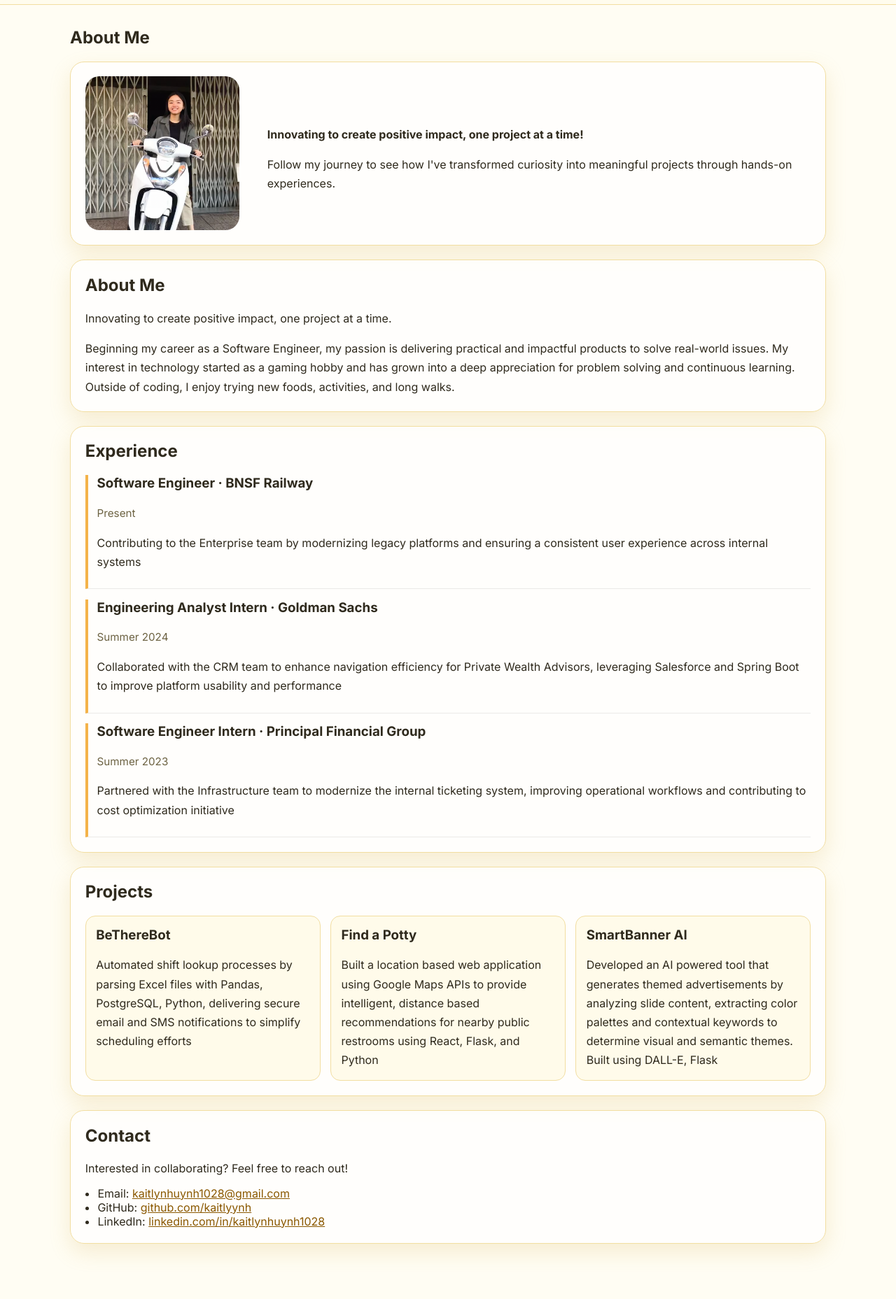
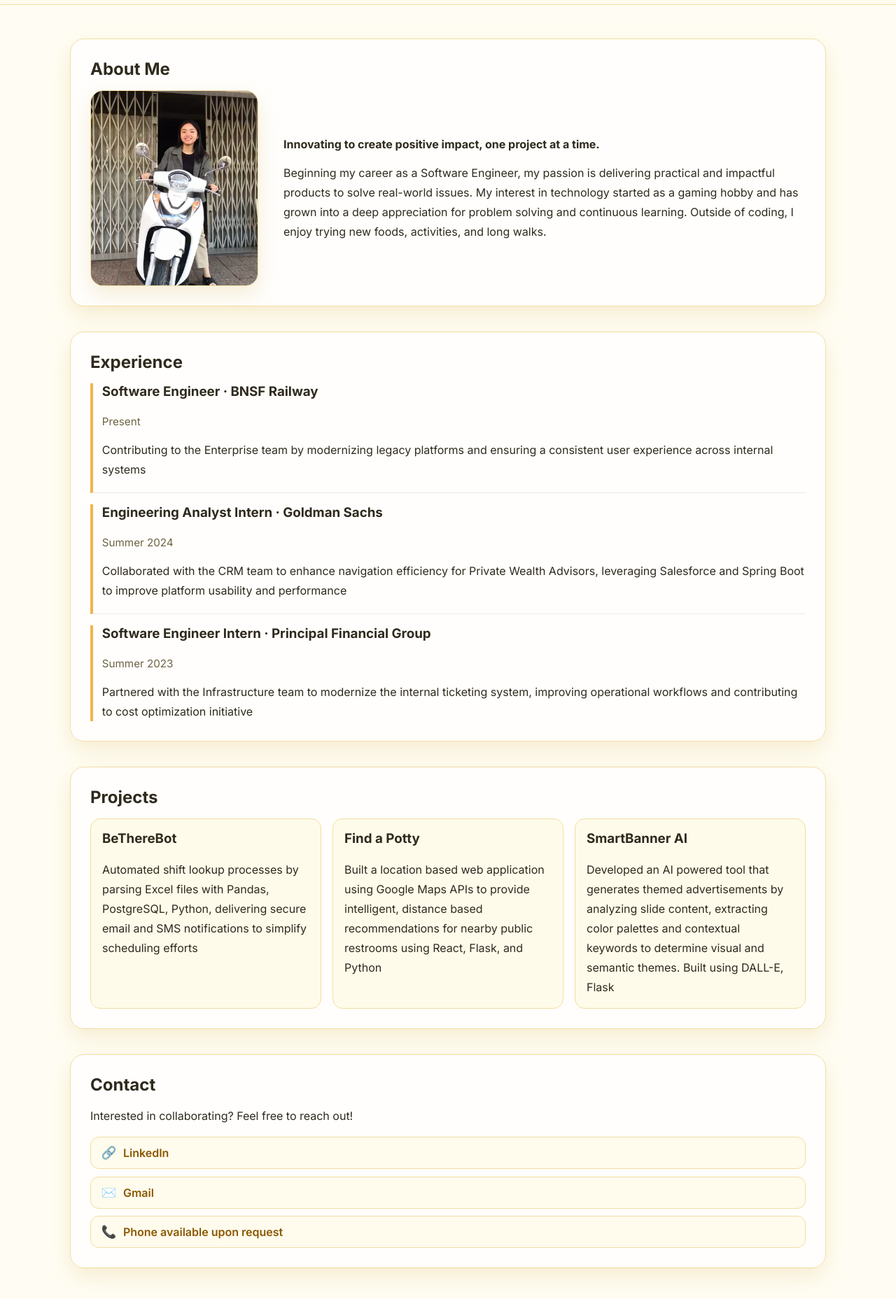
Before and after one commit to kaitlyynh/personal-github-page, a plain HTML site: page index.html in a window 1280 px wide. Shown: the part 43-1900 px from the top of the page at 70% size. Before the commit the page ends 1869 px from the top, so only its background shows below. Drawn offline with Linux system fonts and the light colour scheme.

Commit message:
Refine homepage layout and contact icon styling

```diff
--- a/index.html
+++ b/index.html
@@ -32,31 +32,23 @@
     </header>
 
     <main id="home" class="container">
-      <section id="about" class="section">
+      <section id="about" class="card section">
         <h2>About Me</h2>
-
-        <article class="card about-card">
+        <article class="about-card">
           <img src="about-me-pic.png" alt="Kaitlyn Huynh" class="about-image" />
-
           <div class="about-text">
-            <p><strong>Innovating to create positive impact, one project at a time!</strong></p>
             <p>
-            Follow my journey to see how I've transformed curiosity into meaningful projects through hands-on experiences.
-          </p>
+              <strong>Innovating to create positive impact, one project at a time.</strong>
+            </p>
+            <p>
+              Beginning my career as a Software Engineer, my passion is delivering practical and
+              impactful products to solve real-world issues. My interest in technology started as
+              a gaming hobby and has grown into a deep appreciation for problem solving and
+              continuous learning. Outside of coding, I enjoy trying new foods, activities, and
+              long walks.
+            </p>
           </div>
         </article>
-      </section>
-
-
-      <section id="about" class="card section">
-        <h2>About Me</h2>
-
-        <p>Innovating to create positive impact, one project at a time.</p>
-              <p>
-                Beginning my career as a Software Engineer, my passion is delivering practical and impactful products to solve real-world issues.
-                My interest in technology started as a gaming hobby and has grown into a deep appreciation for problem solving and continuous learning.
-                Outside of coding, I enjoy trying new foods, activities, and long walks.
-              </p>
       </section>
 
       <section id="experience" class="card section">
@@ -66,19 +58,26 @@
             <h3>Software Engineer · BNSF Railway</h3>
             <p class="muted">Present</p>
             <p>
-              Contributing to the Enterprise team by modernizing legacy platforms and ensuring a consistent user experience across internal systems</p>
+              Contributing to the Enterprise team by modernizing legacy platforms and ensuring a
+              consistent user experience across internal systems
+            </p>
           </article>
           <article>
             <h3>Engineering Analyst Intern · Goldman Sachs</h3>
             <p class="muted">Summer 2024</p>
             <p>
-              Collaborated with the CRM team to enhance navigation efficiency for Private Wealth Advisors, leveraging Salesforce and Spring Boot to improve platform usability and performance</p>
+              Collaborated with the CRM team to enhance navigation efficiency for Private Wealth
+              Advisors, leveraging Salesforce and Spring Boot to improve platform usability and
+              performance
+            </p>
           </article>
           <article>
             <h3>Software Engineer Intern · Principal Financial Group</h3>
             <p class="muted">Summer 2023</p>
             <p>
-              Partnered with the Infrastructure team to modernize the internal ticketing system, improving operational workflows and contributing to cost optimization initiative</p>
+              Partnered with the Infrastructure team to modernize the internal ticketing system,
+              improving operational workflows and contributing to cost optimization initiative
+            </p>
           </article>
         </div>
       </section>
@@ -89,19 +88,24 @@
           <article class="project-item">
             <h3>BeThereBot</h3>
             <p>
-              Automated shift lookup processes by parsing Excel files with Pandas, PostgreSQL, Python, delivering secure email and SMS notifications to simplify scheduling efforts
+              Automated shift lookup processes by parsing Excel files with Pandas, PostgreSQL,
+              Python, delivering secure email and SMS notifications to simplify scheduling efforts
             </p>
           </article>
           <article class="project-item">
             <h3>Find a Potty</h3>
             <p>
-              Built a location based web application using Google Maps APIs to provide intelligent, distance based recommendations for nearby public restrooms using React, Flask, and Python
+              Built a location based web application using Google Maps APIs to provide intelligent,
+              distance based recommendations for nearby public restrooms using React, Flask, and
+              Python
             </p>
           </article>
           <article class="project-item">
             <h3>SmartBanner AI</h3>
             <p>
-              Developed an AI powered tool that generates themed advertisements by analyzing slide content, extracting color palettes and contextual keywords to determine visual and semantic themes. Built using DALL-E, Flask
+              Developed an AI powered tool that generates themed advertisements by analyzing slide
+              content, extracting color palettes and contextual keywords to determine visual and
+              semantic themes. Built using DALL-E, Flask
             </p>
           </article>
         </div>
@@ -109,13 +113,26 @@
 
       <section id="contact" class="card section">
         <h2>Contact</h2>
-        <p>
-          Interested in collaborating? Feel free to reach out!
-        </p>
-        <ul class="contact-list">
-          <li>Email: <a href="mailto:kaitlynhuynh1028@gmail.com">kaitlynhuynh1028@gmail.com</a></li>
-          <li>GitHub: <a href="https://github.com/kaitlyynh">github.com/kaitlyynh</a></li>
-          <li>LinkedIn: <a href="https://linkedin.com/in/kaitlynhuynh1028">linkedin.com/in/kaitlynhuynh1028</a></li>
+        <p>Interested in collaborating? Feel free to reach out!</p>
+        <ul class="contact-list icon-contact-list">
+          <li>
+            <a href="https://linkedin.com/in/kaitlynhuynh1028" target="_blank" rel="noreferrer">
+              <span class="contact-icon" aria-hidden="true">🔗</span>
+              <span>LinkedIn</span>
+            </a>
+          </li>
+          <li>
+            <a href="mailto:kaitlynhuynh1028@gmail.com">
+              <span class="contact-icon" aria-hidden="true">✉️</span>
+              <span>Gmail</span>
+            </a>
+          </li>
+          <li>
+            <span class="contact-static">
+              <span class="contact-icon" aria-hidden="true">📞</span>
+              <span>Phone available upon request</span>
+            </span>
+          </li>
         </ul>
       </section>
     </main>
--- a/styles.css
+++ b/styles.css
@@ -86,29 +86,17 @@ body {
 }
 
 main {
-  padding: 2rem 0 3rem;
+  padding: 3rem 0 4rem;
   display: grid;
-  gap: 1.25rem;
+  gap: 2.25rem;
 }
 
 .card {
   border: 1px solid var(--line);
   border-radius: 20px;
-  padding: 1.3rem;
+  padding: 1.75rem;
   background: var(--card);
   box-shadow: var(--shadow);
-}
-
-.hero {
-  padding: 2.2rem;
-}
-
-.eyebrow {
-  margin: 0;
-  text-transform: uppercase;
-  font-size: 0.75rem;
-  letter-spacing: 0.14em;
-  color: var(--muted);
 }
 
 h1,
@@ -117,63 +105,35 @@ h3 {
   margin-top: 0;
 }
 
-h1 {
-  margin: 0.5rem 0 0.7rem;
-  font-size: clamp(1.8rem, 4vw, 3rem);
-}
-
-.accent {
-  color: var(--accent-strong);
-}
-
-.hero p {
-  max-width: 62ch;
-  line-height: 1.65;
-}
-
-.hero-actions {
-  margin-top: 1.1rem;
-  display: flex;
-  gap: 0.75rem;
-  flex-wrap: wrap;
-}
-
-.btn {
-  text-decoration: none;
-  font-weight: 700;
-  border-radius: 12px;
-  padding: 0.7rem 1rem;
-  border: 1px solid transparent;
-}
-
-.btn-primary {
-  background: linear-gradient(135deg, var(--accent), var(--accent-strong));
-  color: #fff;
-}
-
-.btn-secondary {
-  background: transparent;
-  border-color: var(--line);
-  color: var(--text);
+h2 {
+  margin-bottom: 1rem;
 }
 
 .section p {
-  margin-bottom: 0;
-  line-height: 1.7;
+  margin: 0;
+  line-height: 1.75;
+}
+
+.section p + p {
+  margin-top: 0.8rem;
 }
 
 .timeline {
   display: grid;
-  gap: 0.9rem;
+  gap: 1rem;
 }
 
 .timeline article {
   border-left: 4px solid var(--accent);
   padding-left: 0.8rem;
-  padding-bottom: 1.5rem;
-  border-bottom: 1px solid rgba(0, 0, 0, 0.08)
+  padding-bottom: 1.2rem;
+  border-bottom: 1px solid rgba(0, 0, 0, 0.08);
 }
 
+.timeline article:last-child {
+  padding-bottom: 0;
+  border-bottom: none;
+}
 
 .muted {
   color: var(--muted);
@@ -183,24 +143,71 @@ h1 {
 
 .project-grid {
   display: grid;
-  gap: 0.9rem;
+  gap: 1rem;
   grid-template-columns: repeat(auto-fit, minmax(220px, 1fr));
 }
 
 .project-item {
   border: 1px solid var(--line);
   border-radius: 14px;
-  padding: 0.9rem;
+  padding: 1rem;
   background: rgba(255, 250, 224, 0.6);
 }
 
-.contact-list {
-  margin: 0.7rem 0 0;
-  padding-left: 1.1rem;
+.about-card {
+  display: flex;
+  align-items: center;
+  gap: 2.25rem;
 }
 
-.contact-list a {
+.about-image {
+  width: 240px;
+  height: 280px;
+  object-fit: cover;
+  object-position: center;
+  border-radius: 18px;
+  border: 1px solid var(--line);
+  box-shadow: var(--shadow);
+  flex-shrink: 0;
+}
+
+.about-text {
+  flex: 1;
+  min-width: 250px;
+}
+
+.contact-list {
+  margin: 1rem 0 0;
+  padding: 0;
+  list-style: none;
+}
+
+.icon-contact-list {
+  display: grid;
+  gap: 0.65rem;
+}
+
+.icon-contact-list li {
+  border: 1px solid var(--line);
+  border-radius: 12px;
+  background: rgba(255, 250, 224, 0.5);
+}
+
+.icon-contact-list a,
+.contact-static {
+  display: inline-flex;
+  align-items: center;
+  gap: 0.6rem;
+  width: 100%;
+  padding: 0.75rem 0.9rem;
   color: #8a5800;
+  text-decoration: none;
+  font-weight: 600;
+}
+
+.contact-icon {
+  font-size: 1.1rem;
+  line-height: 1;
 }
 
 @media (max-width: 700px) {
@@ -210,27 +217,25 @@ h1 {
     gap: 0.6rem;
   }
 
-  .hero {
-    padding: 1.4rem;
+  main {
+    gap: 1.5rem;
+    padding: 2rem 0 3rem;
   }
+
+  .card {
+    padding: 1.2rem;
   }
 
   .about-card {
-  display: flex;
-  align-items: center;
-  gap: 2.5rem;
-  flex-wrap: wrap; /* stacks on mobile */
+    flex-direction: column;
+    align-items: flex-start;
+    gap: 1rem;
   }
 
   .about-image {
-  width: 220px;
-  height: 220px;
-  object-fit: cover;
-  border-radius: 20px; /* rounded rectangle */
-  flex-shrink: 0;
+    width: 100%;
+    max-width: 260px;
+    height: auto;
+    aspect-ratio: 4 / 5;
   }
-
-.about-text {
-  flex: 1;
-  min-width: 250px;
 }
```
Lines whose indentation alone changed are shown as unchanged.
